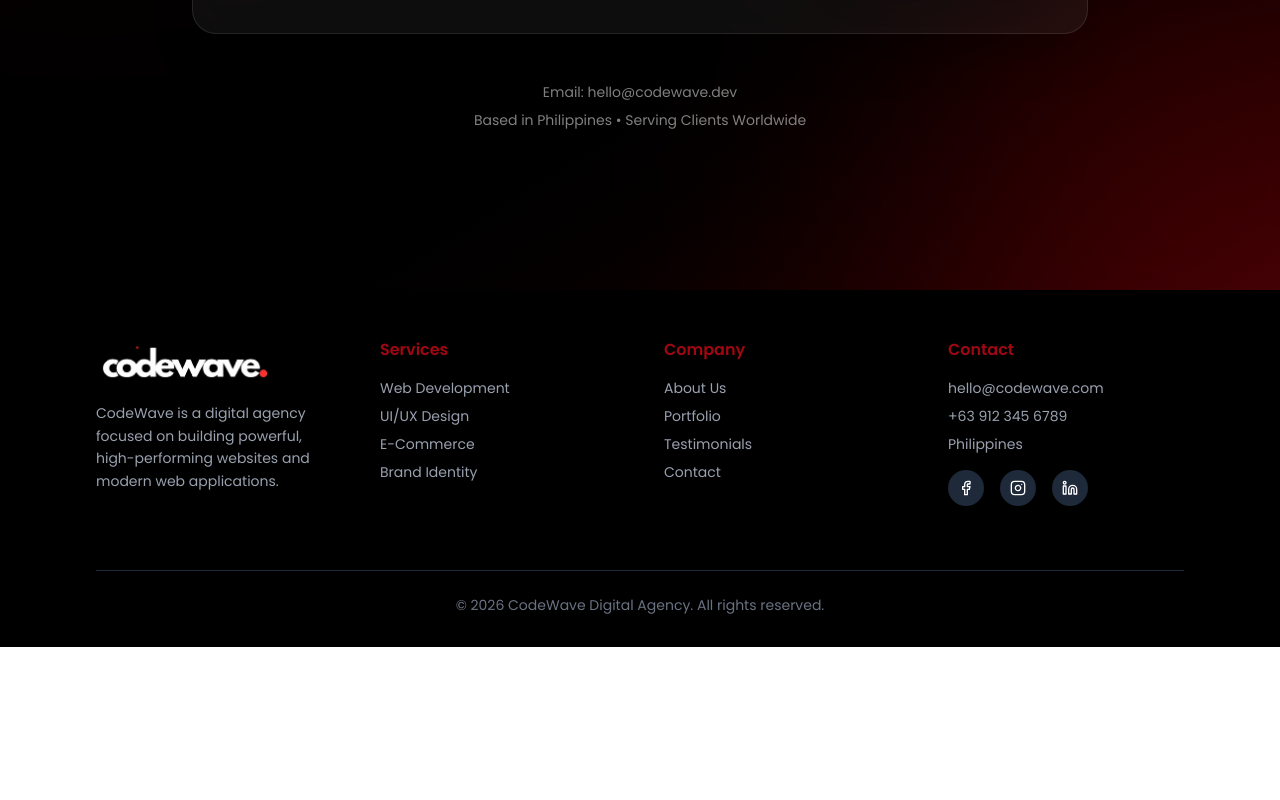
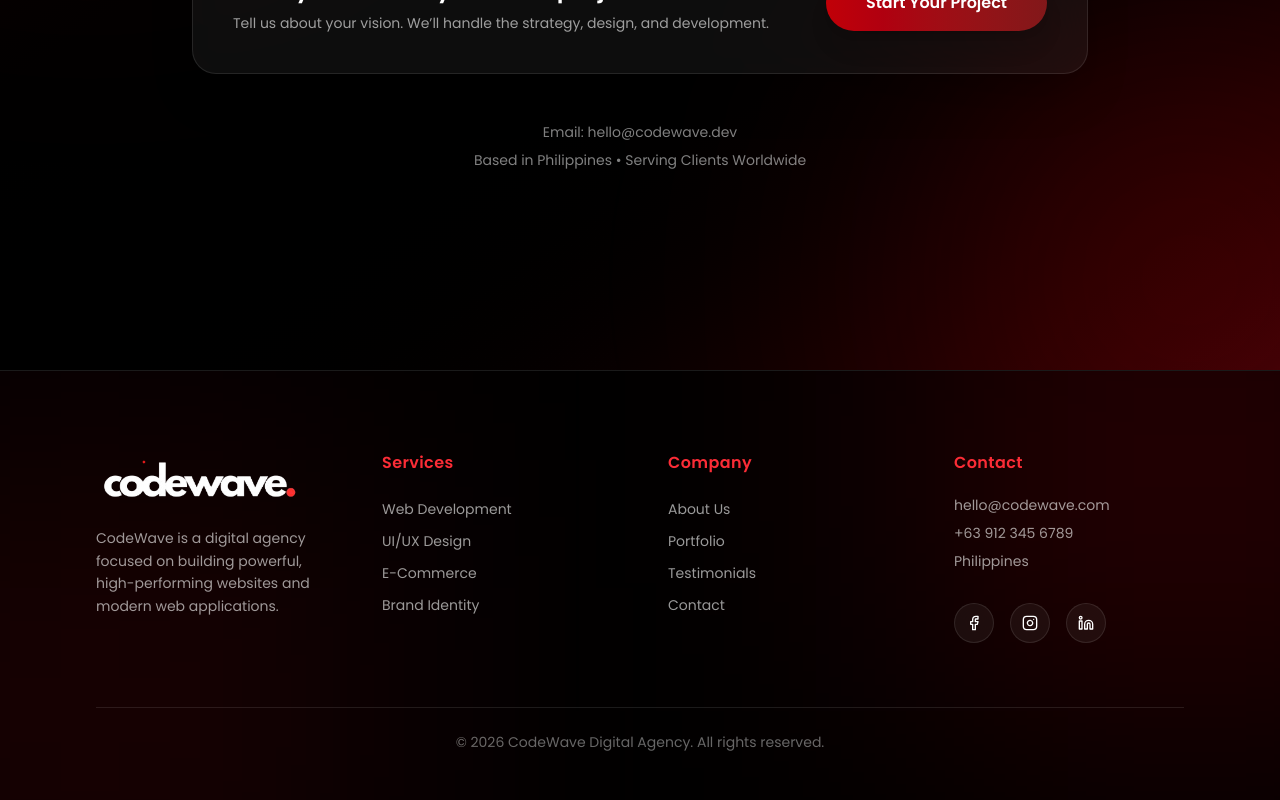
Before and after one commit to rchll-16/codewave-digital-agency, a React (Vite) app: page / in a window 1280 px wide. Shown: the part 5177-5977 px from the top of the page. Before the commit the page ends 5824 px from the top, so only its background shows below. Built offline with nearby package versions, Linux system fonts and the light colour scheme.

Commit message:
Fix design of footer and add padding in contact section

```diff
--- a/src/App.tsx
+++ b/src/App.tsx
@@ -322,7 +322,7 @@ const App = () => {
         </div>
       </div>
 
-      <div id="contact" className="relative py-40 overflow-hidden bg-black text-white px-6">
+      <div id="contact" className="relative py-50 overflow-hidden bg-black text-white px-6">
 
         {/* Background Glow */}
         <div className="absolute inset-0 bg-gradient-to-br from-red-900/30 via-black to-red-800/30" />
--- a/src/components/Footer.tsx
+++ b/src/components/Footer.tsx
@@ -3,85 +3,107 @@ import { Facebook, Instagram, Linkedin } from "lucide-react";
 
 const Footer = () => {
   return (
-    <footer className="bg-black text-white pt-12 pb-8 px-24">
-      <div className="grid grid-cols-1 md:grid-cols-4 gap-12">
+    <footer className="relative bg-black text-white overflow-hidden border-t border-white/10">
 
-        {/* Logo + Description */}
-        <div>
+      {/* Background Glow */}
+      <div className="absolute -bottom-40 -left-40 w-[500px] h-[500px] bg-red-800/20 blur-[150px]" />
+      <div className="absolute -top-40 -right-40 w-[500px] h-[500px] bg-red-600/20 blur-[150px]" />
+
+      <div className="relative max-w-7xl mx-auto px-8 lg:px-24 pt-20 pb-12">
+
+        <div className="grid md:grid-cols-4 gap-14">
+
+          {/* Logo Section */}
+          <div className="space-y-5">
+
             <img
               src={logo}
               alt="CodeWave Logo"
-            className="h-12 w-auto object-contain mb-4"
+              className="h-14 w-auto object-contain hover:scale-105 transition-transform duration-300"
             />
-          <p className="text-sm text-gray-400 leading-relaxed poppins-regular">
+
+            <p className="text-sm text-white/60 leading-relaxed poppins-regular">
               CodeWave is a digital agency focused on building powerful,
               high-performing websites and modern web applications.
             </p>
+
           </div>
 
           {/* Services */}
           <div>
-          <h4 className="poppins-semibold mb-4 text-red-800">Services</h4>
-          <ul className="space-y-2 text-sm text-gray-400 poppins-regular cursor-pointer">
-            <li className="hover:text-white transition">Web Development</li>
-            <li className="hover:text-white transition">UI/UX Design</li>
-            <li className="hover:text-white transition">E-Commerce</li>
-            <li className="hover:text-white transition">Brand Identity</li>
+            <h4 className="poppins-semibold mb-6 text-red-500 tracking-wide">
+              Services
+            </h4>
+
+            <ul className="space-y-3 text-sm text-white/60 poppins-regular">
+              {["Web Development","UI/UX Design","E-Commerce","Brand Identity"].map((item, index) => (
+                <li
+                  key={index}
+                  className="hover:text-white hover:translate-x-1 transition duration-300 cursor-pointer"
+                >
+                  {item}
+                </li>
+              ))}
             </ul>
           </div>
 
           {/* Company */}
           <div>
-          <h4 className="poppins-semibold mb-4 text-red-800">Company</h4>
-          <ul className="space-y-2 text-sm text-gray-400 poppins-regular cursor-pointer">
-            <li className="hover:text-white transition">About Us</li>
-            <li className="hover:text-white transition">Portfolio</li>
-            <li className="hover:text-white transition">Testimonials</li>
-            <li className="hover:text-white transition">Contact</li>
+            <h4 className="poppins-semibold mb-6 text-red-500 tracking-wide">
+              Company
+            </h4>
+
+            <ul className="space-y-3 text-sm text-white/60 poppins-regular">
+              {["About Us","Portfolio","Testimonials","Contact"].map((item, index) => (
+                <li
+                  key={index}
+                  className="hover:text-white hover:translate-x-1 transition duration-300 cursor-pointer"
+                >
+                  {item}
+                </li>
+              ))}
             </ul>
           </div>
 
           {/* Contact */}
-        <div>
-          <h4 className="poppins-semibold mb-4 text-red-800">Contact</h4>
-          <ul className="space-y-2 text-sm text-gray-400 poppins-regular">
-            <li>hello@codewave.com</li>
-            <li>+63 912 345 6789</li>
-            <li>Philippines</li>
-          </ul>
+          <div className="space-y-5">
 
-          {/* Socials */}
-          <div className="flex gap-4 mt-4">
+            <h4 className="poppins-semibold text-red-500 tracking-wide">
+              Contact
+            </h4>
+
+            <div className="text-sm text-white/60 space-y-2 poppins-regular">
+              <p>hello@codewave.com</p>
+              <p>+63 912 345 6789</p>
+              <p>Philippines</p>
+            </div>
+
+            {/* Social Icons */}
+            <div className="flex gap-4 pt-3">
+
+              {[Facebook, Instagram, Linkedin].map((Icon, index) => (
                 <a
+                  key={index}
                   href="#"
-              className="w-9 h-9 bg-gray-800 hover:bg-red-800 transition rounded-full flex items-center justify-center"
+                  className="w-10 h-10 rounded-full bg-white/5 backdrop-blur-md border border-white/10 flex items-center justify-center hover:bg-red-800 transition duration-300 hover:scale-110"
                 >
-              <Facebook size={16} />
+                  <Icon size={16}/>
                 </a>
+              ))}
 
-            <a
-              href="#"
-              className="w-9 h-9 bg-gray-800 hover:bg-red-800 transition rounded-full flex items-center justify-center"
-            >
-              <Instagram size={16} />
-            </a>
+            </div>
 
-            <a
-              href="#"
-              className="w-9 h-9 bg-gray-800 hover:bg-red-800 transition rounded-full flex items-center justify-center"
-            >
-              <Linkedin size={16} />
-            </a>
-          </div>
           </div>
         </div>
 
         {/* Divider */}
-      <div className="border-t border-gray-800 mt-16 pt-6 text-center text-sm text-gray-500 poppins-regular">
+        <div className="border-t border-white/10 mt-16 pt-6 text-center text-sm text-white/40 poppins-regular">
           © {new Date().getFullYear()} CodeWave Digital Agency. All rights reserved.
+        </div>
+
       </div>
     </footer>
   );
 };
 
-export default Footer
+export default Footer;
```
Lines whose indentation alone changed are shown as unchanged.
